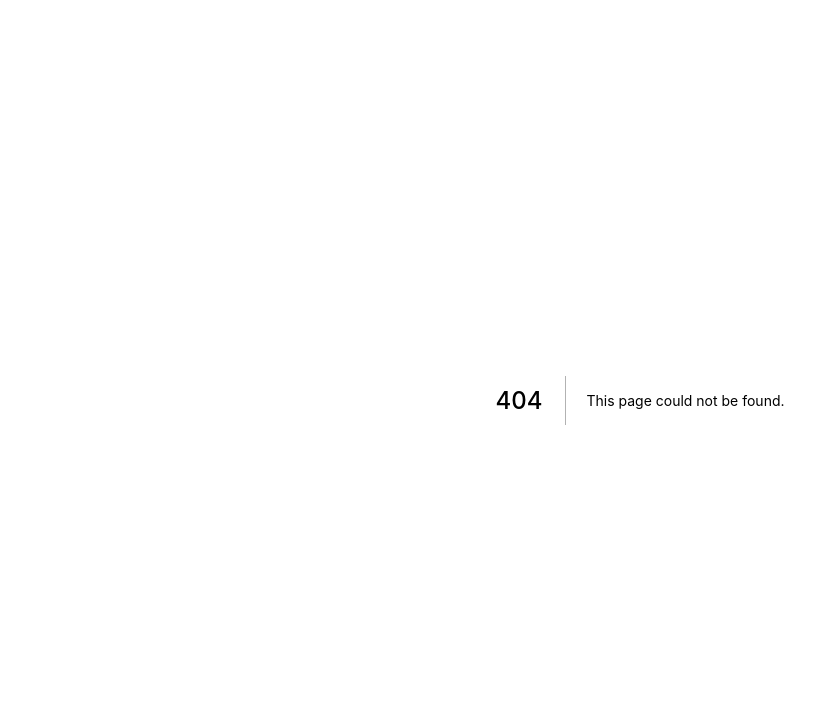
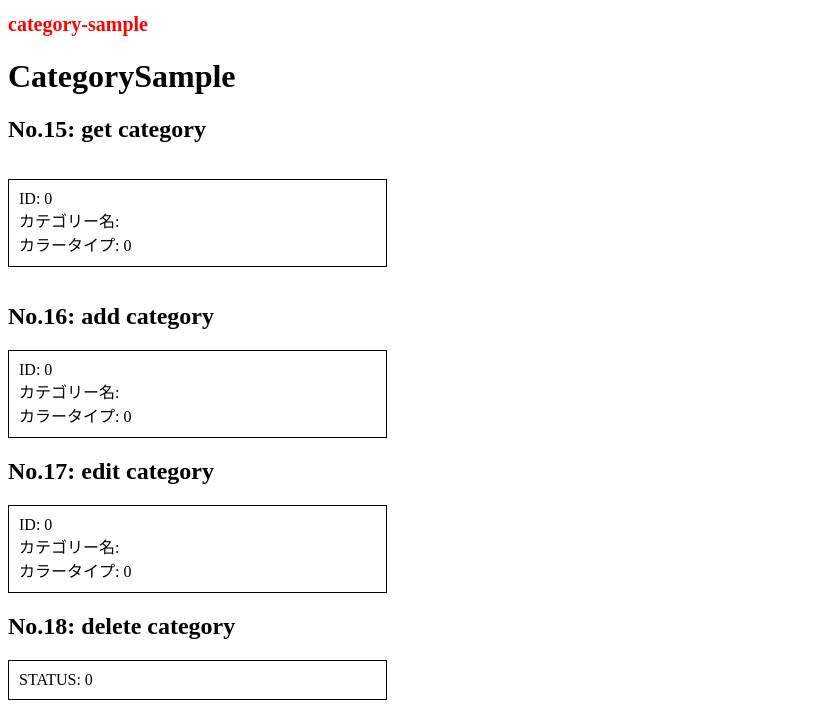
Before and after one commit to YukiOnishi1129/household-account-book-front, a Next.js app: page /api-test/category in a window 1280 px wide. Before the commit this address had no page. Shown: the top 724 px of the page, without its empty margins (0-839 px from the left). Built offline with nearby package versions, Linux system fonts and the light colour scheme; no server answers.

Commit message:
カテゴリーAPI通信確認

```diff
--- /dev/null
+++ b/src/components/api-test/CategoryList.tsx
@@ -0,0 +1,29 @@
+import React, { FC } from 'react'
+import { Category } from '../../types/api'
+import styled from 'styled-components'
+
+const CategoryList: FC<{ category: Category }> = ({ category }) => {
+  return (
+    <CategorylUl>
+      <li>
+        ID: <span>{category.id}</span>
+      </li>
+      <li>
+        カテゴリー名: <span>{category.category_name}</span>
+      </li>
+      <li>
+        カラータイプ: <span>{category.color_type}</span>
+      </li>
+    </CategorylUl>
+  )
+}
+
+export default CategoryList
+
+export const CategorylUl = styled.ul`
+  padding: 10px;
+  width: 30%;
+  border: 1px solid #000;
+  box-sizing: border-box;
+  list-style: none;
+`
--- /dev/null
+++ b/src/components/api-test/CategorySample.tsx
@@ -0,0 +1,80 @@
+import React, { FC, useState, useEffect } from 'react'
+import { Category, RequestCategory } from '../../types/api'
+import ApiClient from '../../network/ApiClient'
+import styled from 'styled-components'
+import CategoryList from './CategoryList'
+import StatusCode from './StatusCode'
+
+const CategorySample: FC = () => {
+  const [getCategoies, setGetCategories] = useState(initailCategories)
+  const [addCategory, setAddCategory] = useState(initialCategory)
+  const [editCategory, setEditCategory] = useState(initialCategory)
+  const [deleteCategoryStatus, setDeleteCategoryStatus] = useState(0)
+  useEffect(() => {
+    const getCategoryFunc = async () => {
+      const res = await ApiClient.category.getCategories()
+      setGetCategories(res.data)
+    }
+    const addCategoryFunc = async () => {
+      const res = await ApiClient.category.addCategory(requestCategoryParameter)
+      setAddCategory(res.data)
+    }
+    const editCategoryFunc = async () => {
+      const res = await ApiClient.category.editCategory(
+        1,
+        requestCategoryParameter
+      )
+      setEditCategory(res.data)
+    }
+    const deleteCategoryFunc = async () => {
+      const res = await ApiClient.category.deleteCategory(1)
+      setDeleteCategoryStatus(res.status)
+    }
+    getCategoryFunc()
+    addCategoryFunc()
+    editCategoryFunc()
+    deleteCategoryFunc()
+  }, [])
+  return (
+    <>
+      <h1>CategorySample</h1>
+      <h2>No.15: get category</h2>
+      <CategoryDiv>
+        {getCategoies.map((category, index) => {
+          return <CategoryList key={index} category={category} />
+        })}
+      </CategoryDiv>
+      <h2>No.16: add category</h2>
+      {addCategory && <CategoryList category={addCategory} />}
+      <h2>No.17: edit category</h2>
+      {editCategory && <CategoryList category={editCategory} />}
+      <h2>No.18: delete category</h2>
+      <StatusCode code={deleteCategoryStatus} />
+    </>
+  )
+}
+
+export default CategorySample
+
+export const initailCategories: Category[] = [
+  {
+    id: 0,
+    category_name: '',
+    color_type: 0,
+  },
+]
+
+export const initialCategory: Category = {
+  id: 0,
+  category_name: '',
+  color_type: 0,
+}
+
+export const requestCategoryParameter: RequestCategory = {
+  category_name: '',
+  color_type: 0,
+}
+
+export const CategoryDiv = styled.div`
+  display: flex;
+`
--- /dev/null
+++ b/src/pages/api-test/category.tsx
@@ -0,0 +1,19 @@
+import React, { FC } from 'react'
+import Layout from '../../components/Layout'
+import styled from 'styled-components'
+import CategorySample from '../../components/api-test/CategorySample'
+
+const CategoryPage: FC = () => (
+  <div>
+    <Layout>
+      <H1>category-sample</H1>
+      <CategorySample />
+    </Layout>
+  </div>
+)
+const H1 = styled.h1`
+  color: ${(props) => props.theme.main};
+  font-size: 20px;
+`
+
+export default CategoryPage
```
